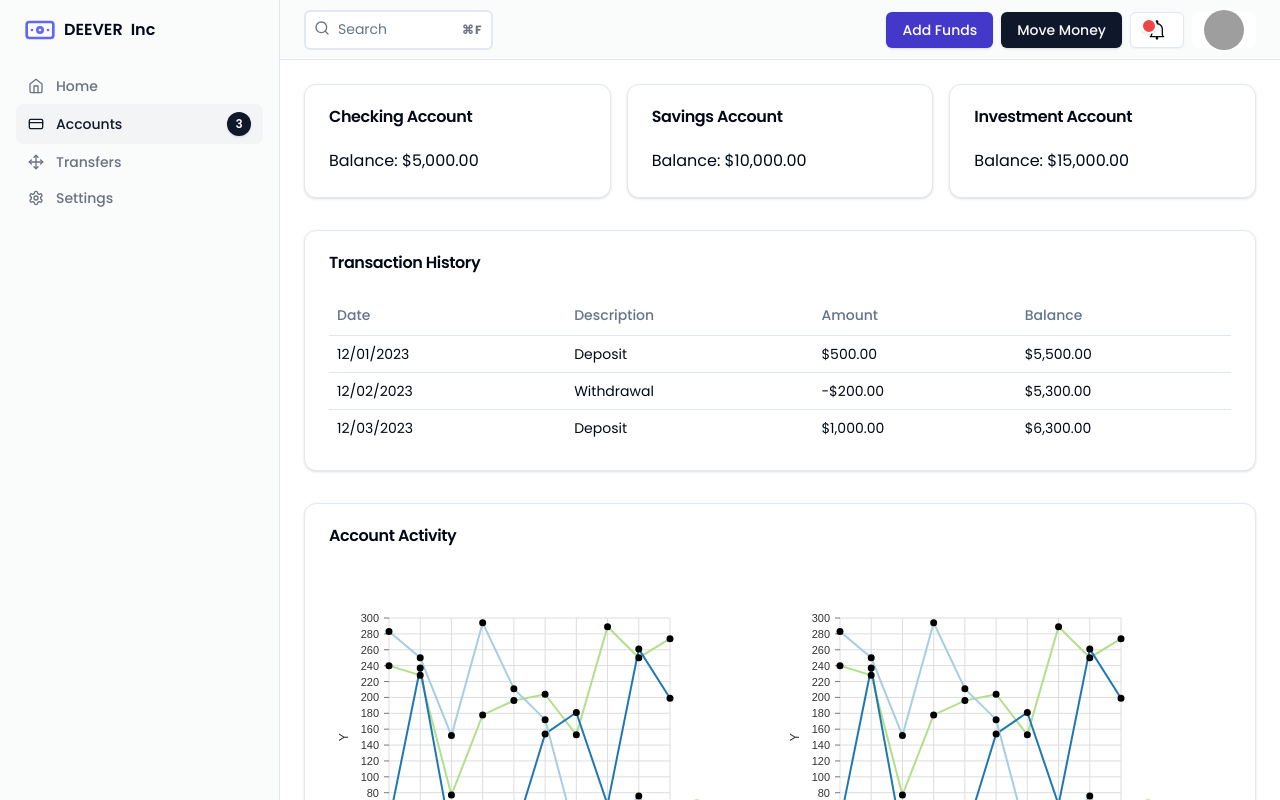
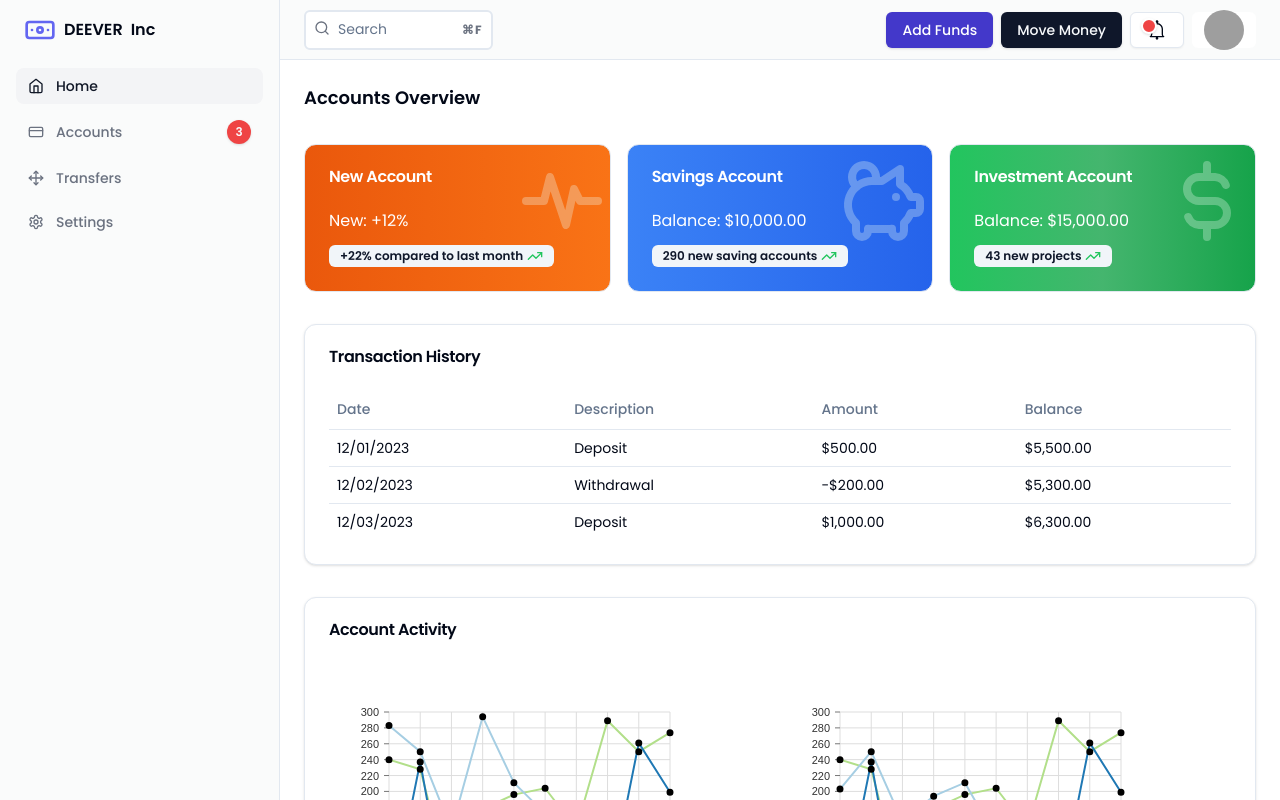
Before and after one commit to laravel-king/deever, a Next.js app: page / in a window 1280 px wide. Shown: the top 800 px of the page. Built offline with nearby package versions, Linux system fonts and the light colour scheme; grey boxes are pictures that could not be loaded.

Commit message:
Working on the main page

```diff
--- a/app/page.js
+++ b/app/page.js
@@ -1,35 +1,58 @@
 "use client"
-import Image from 'next/image'
 import {Card, CardContent, CardHeader, CardTitle} from "@/components/ui/card";
 import {Table, TableBody, TableCell, TableHead, TableHeader, TableRow} from "@/components/ui/table";
 import {ResponsiveLine} from "@nivo/line";
+import {Badge} from "@/components/ui/badge";
+
 
 export default function Home() {
   return (
       <main className="flex flex-1 flex-col gap-4 p-4 md:gap-8 md:p-6">
+        <h1 className="font-semibold text-lg">Accounts Overview</h1>
         <div className="grid lg:grid-cols-3 gap-4">
-          <Card>
+          <Card className="relative overflow-hidden text-white bg-gradient-to-r from-orange-600 to-orange-500 shadow-none">
             <CardHeader>
-              <CardTitle>Checking Account</CardTitle>
+              <CardTitle>New Account</CardTitle>
             </CardHeader>
             <CardContent>
-              <p>Balance: $5,000.00</p>
+              <p>New: +12%</p>
+              <HeartBeatIcon className="w-24 h-24 absolute top-2 right-0 opacity-30 text-green-50" />
+              <Badge variant="secondary" className="mt-3">
+                <span className="mr-1">
+                  +22% compared to last month
+                </span>
+                <TrendingUpIcon className="text-green-500 w-4 h-4" />
+              </Badge>
             </CardContent>
           </Card>
-          <Card>
+          <Card className="relative overflow-hidden text-white bg-gradient-to-r from-blue-500 to-blue-600 shadow-none">
             <CardHeader>
               <CardTitle>Savings Account</CardTitle>
             </CardHeader>
             <CardContent>
               <p>Balance: $10,000.00</p>
+              <SavingIcon className="w-24 h-24 absolute top-2 right-0 opacity-30 text-green-50" />
+              <Badge variant="secondary" className="mt-3">
+                <span className="mr-1">
+                  290 new saving accounts
+                </span>
+                 <TrendingUpIcon className="text-green-500 w-4 h-4" />
+              </Badge>
             </CardContent>
           </Card>
-          <Card>
+          <Card className="relative overflow-hidden text-white bg-gradient-to-r to-green-600 from-green-500 via-green-600/80 shadow-none">
             <CardHeader>
               <CardTitle>Investment Account</CardTitle>
             </CardHeader>
             <CardContent>
               <p>Balance: $15,000.00</p>
+              <DollarIcon className="w-24 h-24 absolute top-2 right-0 opacity-30 text-green-50" />
+              <Badge variant="secondary" className="mt-3">
+                <span className="mr-1">
+                  43 new projects
+                </span>
+                <TrendingUpIcon className="text-green-500 w-4 h-4" />
+              </Badge>
             </CardContent>
           </Card>
         </div>
@@ -304,7 +327,7 @@ function LineChart2(props) {
                 data: [
                   {
                     x: 1,
-                    y: 283,
+                    y: 203,
                   },
                   {
                     x: 2,
@@ -312,11 +335,11 @@ function LineChart2(props) {
                   },
                   {
                     x: 3,
-                    y: 152,
+                    y: 162,
                   },
                   {
                     x: 4,
-                    y: 294,
+                    y: 194,
                   },
                   {
                     x: 5,
@@ -324,11 +347,11 @@ function LineChart2(props) {
                   },
                   {
                     x: 6,
-                    y: 172,
+                    y: 142,
                   },
                   {
                     x: 7,
-                    y: 24,
+                    y: 34,
                   },
                   {
                     x: 8,
@@ -501,3 +524,62 @@ function LineChart2(props) {
       </div>
   )
 }
+
+
+function HeartBeatIcon({props, className}) {
+  return (
+      <svg {...props} xmlns="http://www.w3.org/2000/svg" className={`icon icon-tabler icon-tabler-dollar ${className}` } width="24"
+           height="24" viewBox="0 0 24 24" strokeWidth="2" stroke="currentColor" fill="none" strokeLinecap="round"
+           strokeLinejoin="round">
+        <path stroke="none" d="M0 0h24v24H0z" fill="none"/>
+        <path d="M3 12h4.5l1.5 -6l4 12l2 -9l1.5 3h4.5"/>
+      </svg>
+  )
+}
+
+function DollarIcon({props, className}) {
+  return (
+      <svg {...props} xmlns="http://www.w3.org/2000/svg" className={`icon icon-tabler icon-tabler-currency-dollar ${className}` } width="24"
+           height="24" viewBox="0 0 24 24" strokeWidth="2" stroke="currentColor" fill="none" strokeLinecap="round"
+           strokeLinejoin="round">
+        <path stroke="none" d="M0 0h24v24H0z" fill="none"/>
+        <path d="M16.7 8a3 3 0 0 0 -2.7 -2h-4a3 3 0 0 0 0 6h4a3 3 0 0 1 0 6h-4a3 3 0 0 1 -2.7 -2"/>
+        <path d="M12 3v3m0 12v3"/>
+      </svg>
+  )
+}
+
+
+function SavingIcon({props, className}) {
+  return (
+      <svg {...props} xmlns="http://www.w3.org/2000/svg" className={`icon icon-tabler icon-tabler-pig-money ${className}` } width="24" height="24"
+           viewBox="0 0 24 24" strokeWidth="2" stroke="currentColor" fill="none" strokeLinecap="round"
+           strokeLinejoin="round">
+        <path stroke="none" d="M0 0h24v24H0z" fill="none"/>
+        <path d="M15 11v.01"/>
+        <path d="M5.173 8.378a3 3 0 1 1 4.656 -1.377"/>
+        <path
+            d="M16 4v3.803a6.019 6.019 0 0 1 2.658 3.197h1.341a1 1 0 0 1 1 1v2a1 1 0 0 1 -1 1h-1.342c-.336 .95 -.907 1.8 -1.658 2.473v2.027a1.5 1.5 0 0 1 -3 0v-.583a6.04 6.04 0 0 1 -1 .083h-4a6.04 6.04 0 0 1 -1 -.083v.583a1.5 1.5 0 0 1 -3 0v-2l0 -.027a6 6 0 0 1 4 -10.473h2.5l4.5 -3h0z"/>
+      </svg>
+  )
+}
+
+function TrendingUpIcon(props) {
+  return (
+      <svg
+          {...props}
+          xmlns="http://www.w3.org/2000/svg"
+          width="24"
+          height="24"
+          viewBox="0 0 24 24"
+          fill="none"
+          stroke="currentColor"
+          strokeWidth="2"
+          strokeLinecap="round"
+          strokeLinejoin="round"
+      >
+        <polyline points="22 7 13.5 15.5 8.5 10.5 2 17" />
+        <polyline points="16 7 22 7 22 13" />
+      </svg>
+  )
+}
--- a/components/SideBar.js
+++ b/components/SideBar.js
@@ -9,31 +9,31 @@ const SideBar = () => {
           <div className="flex flex-col gap-2">
               <AppLogo />
               <div className="flex-1">
-                  <nav className="grid items-start px-4 text-sm font-medium">
+                  <nav className="grid items-start px-4 text-sm font-medium gap-2">
                       <Link
-                          className="flex items-center gap-3 rounded-lg px-3 py-2 text-gray-500 transition-all hover:text-gray-900 dark:text-gray-400 dark:hover:text-gray-50"
+                          className="flex items-center gap-3 rounded-lg bg-gray-100 px-3 py-2 text-gray-900  transition-all hover:text-gray-900 dark:bg-gray-800 dark:text-gray-50 dark:hover:text-gray-50"
                           href="#"
                       >
                           <HomeIcon className="h-4 w-4" />
                           Home
                       </Link>
                       <Link
-                          className="flex items-center gap-3 rounded-lg bg-gray-100 px-3 py-2 text-gray-900  transition-all hover:text-gray-900 dark:bg-gray-800 dark:text-gray-50 dark:hover:text-gray-50"
+                          className="flex items-center gap-3 rounded-lg px-3 py-2 hover:bg-gray-100 text-gray-500 transition-all hover:text-gray-900 dark:text-gray-400 dark:hover:text-gray-50"
                           href="#"
                       >
                           <CreditCardIcon className="h-4 w-4" />
                           Accounts
-                          <Badge className="ml-auto flex h-6 w-6 shrink-0 items-center justify-center rounded-full">3</Badge>
+                          <Badge className="ml-auto bg-red-500 flex h-6 w-6 shrink-0 items-center justify-center rounded-full">3</Badge>
                       </Link>
                       <Link
-                          className="flex items-center gap-3 rounded-lg px-3 py-2 text-gray-500 transition-all hover:text-gray-900 dark:text-gray-400 dark:hover:text-gray-50"
+                          className="flex items-center gap-3 rounded-lg px-3 py-2 hover:bg-gray-100 text-gray-500 transition-all hover:text-gray-900 dark:text-gray-400 dark:hover:text-gray-50"
                           href="#"
                       >
                           <MoveIcon className="h-4 w-4" />
                           Transfers
                       </Link>
                       <Link
-                          className="flex items-center gap-3 rounded-lg px-3 py-2 text-gray-500 transition-all hover:text-gray-900 dark:text-gray-400 dark:hover:text-gray-50"
+                          className="flex items-center gap-3 rounded-lg px-3 py-2 hover:bg-gray-100 text-gray-500 transition-all hover:text-gray-900 dark:text-gray-400 dark:hover:text-gray-50"
                           href="#"
                       >
                           <SettingsIcon className="h-4 w-4" />
```
